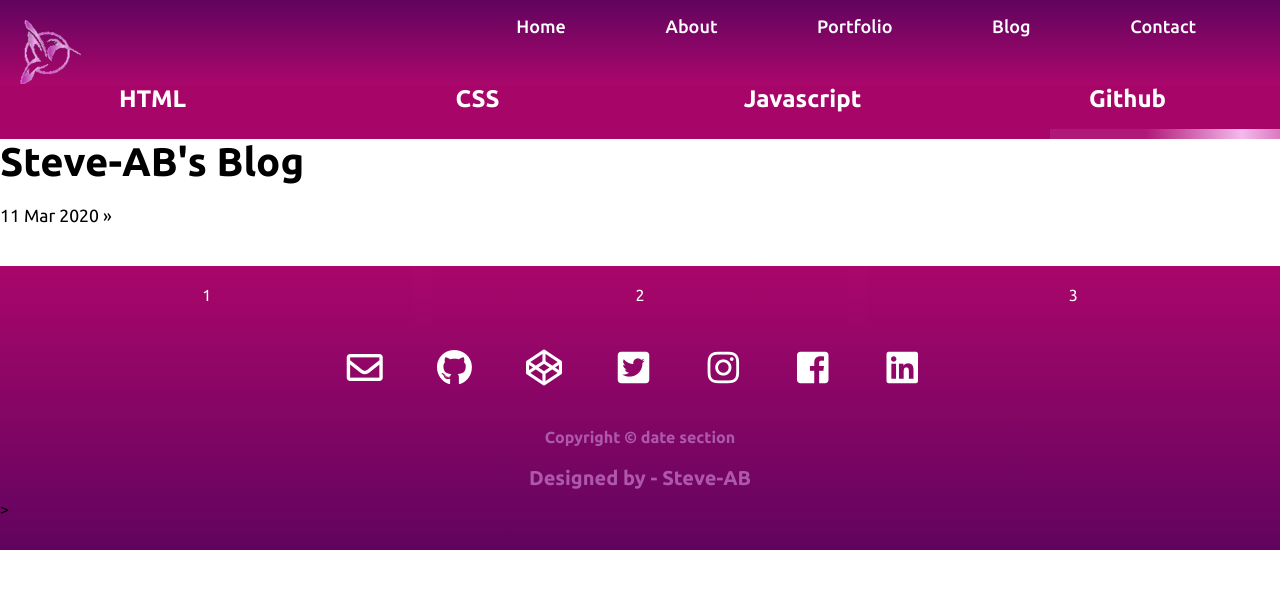
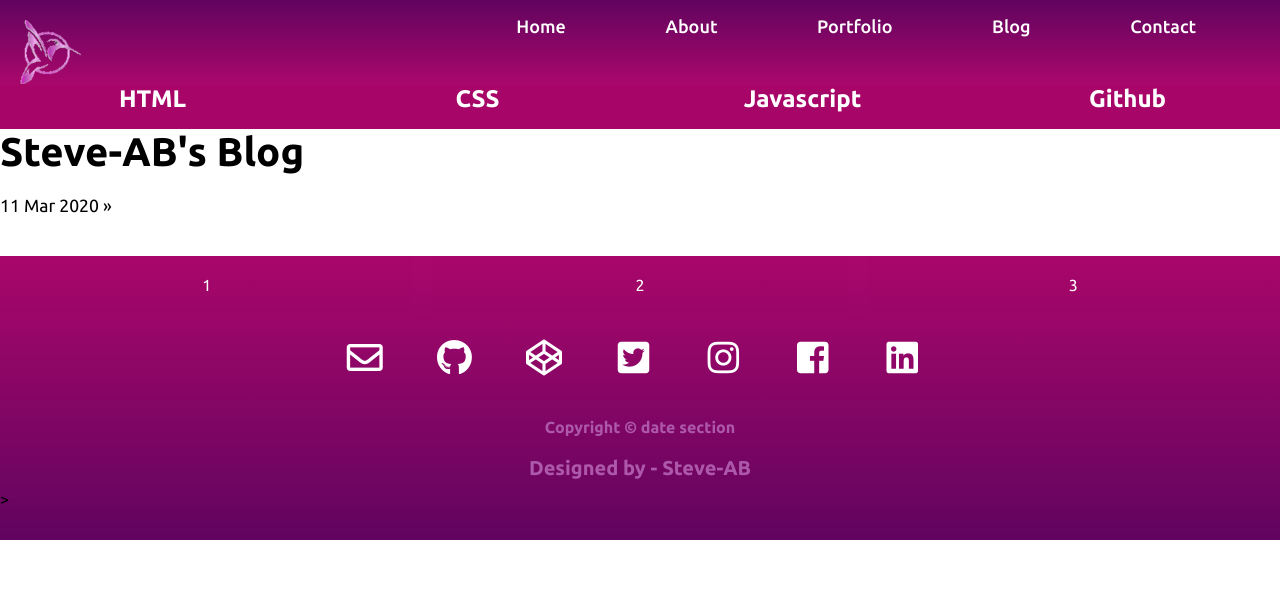
Before and after one commit to Steve-AB/Steve-AB.github.io, a Jekyll site: the page built from blog/index.html, in a window 1280 px wide. Shown: the top 589 px of the page. Built offline with Jekyll 4.4.1, drawn with Linux system fonts in a browser that asks for light colours; nearby versions of some CDN libraries.

Commit message:
update files

```diff
--- a/_layouts/default.html
+++ b/_layouts/default.html
@@ -41,9 +41,7 @@
       <div><a href="/javascript">Javascript</a></div>
       <div><a href="/github">Github</a></div>
     </div>
-    <div class="view_port">
-      <div class="cylon_eye"></div>
-    </div>
+
     <div class="container">
       {{ content }}
     </div>
--- a/index.html
+++ b/index.html
@@ -3,6 +3,9 @@
 title: Steve-AB | Ascribe Bureau
 ---
 				<title>Home Page</title>
+				<div class="view_port">
+      <div class="cylon_eye"></div>
+    </div>
 	<div class="home-grid">
     <main id="content" class="main-content">
         		<h2>Welcome, I'm Steve!</h2><br>
```
